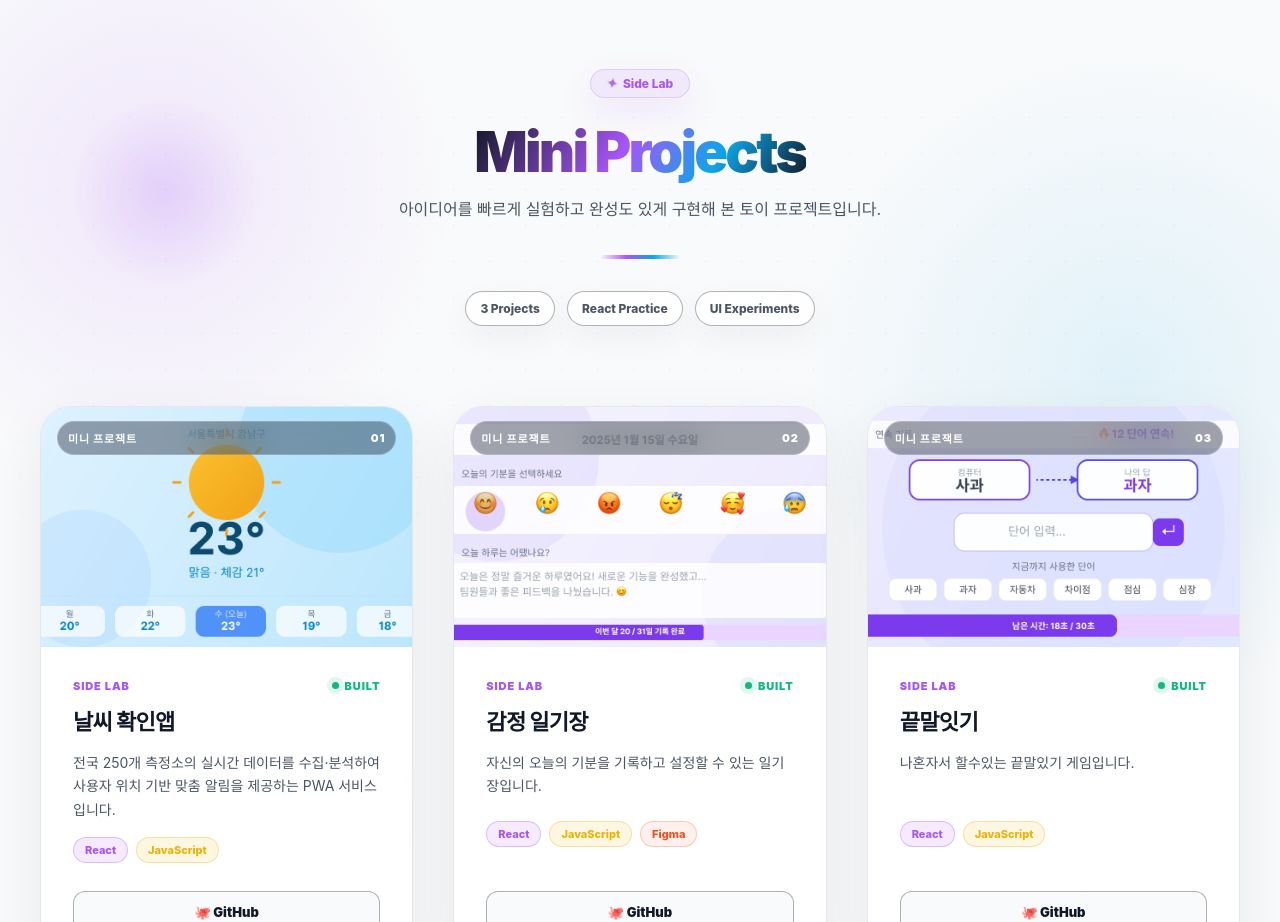
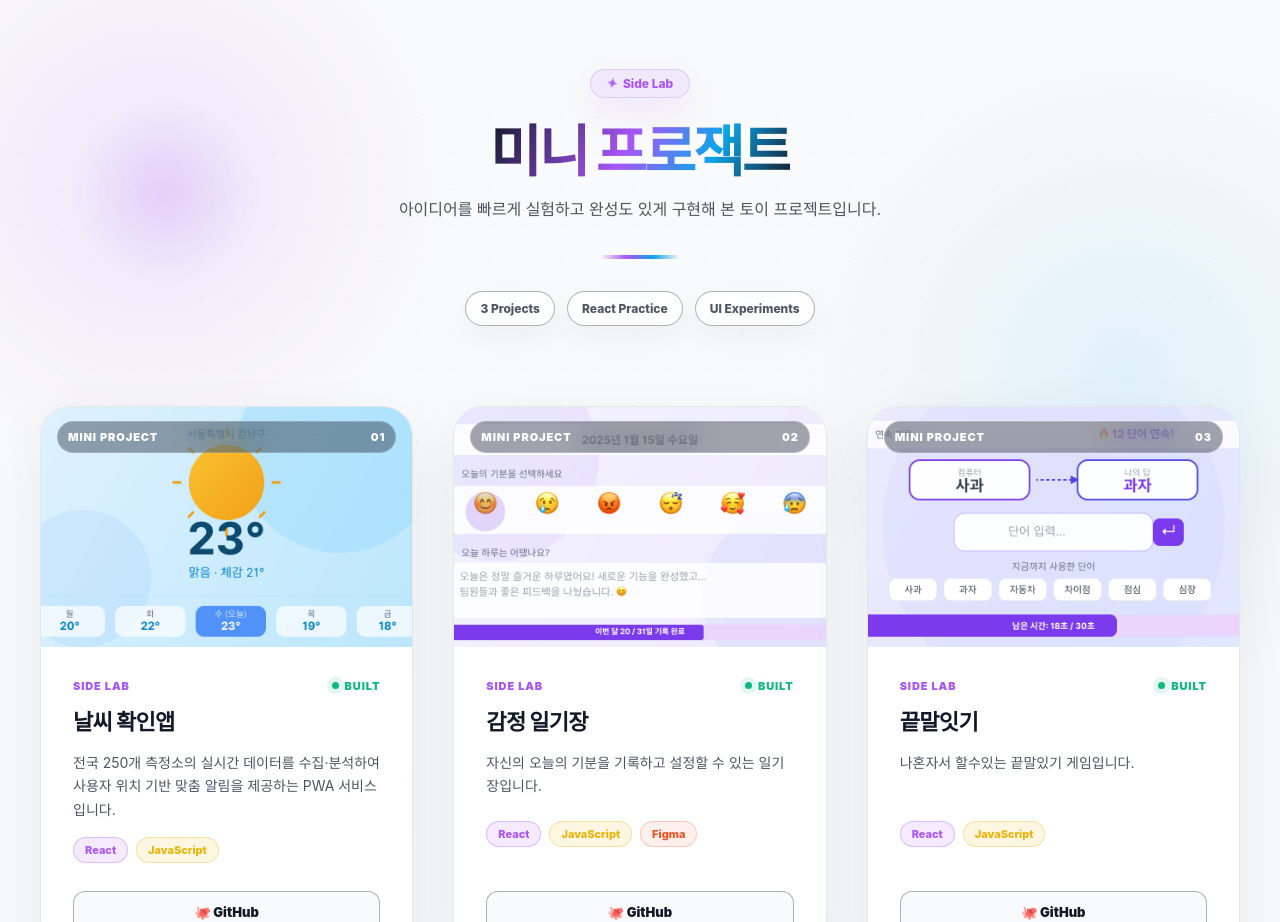
Before and after one commit to lsmxy4/Portfolio, a React (Vite) app: page / in a window 1280 px wide. Shown: the part 5380-6302 px from the top of the page. Built offline with nearby package versions, Linux system fonts and the light colour scheme; a web font is replaced by a local one.

Commit message:
AllPage Fixed

```diff
--- a/src/components/project/MiniProject.jsx
+++ b/src/components/project/MiniProject.jsx
@@ -27,7 +27,7 @@ const MiniProject = () => {
                         <span className={styles.badgeIcon}>✦</span> Side Lab
                     </div>
                     <h1 id="mini-project-heading" className={styles.title}>
-                        Mini Projects
+                        미니 프로잭트
                     </h1>
                     <p className={styles.desc}>아이디어를 빠르게 실험하고 완성도 있게 구현해 본 토이 프로젝트입니다.</p>
                     <div className={styles.titleLine} />
--- a/src/components/projectCard/MiniProjectCard.jsx
+++ b/src/components/projectCard/MiniProjectCard.jsx
@@ -15,7 +15,7 @@ const MiniProjectCard = ({ index = 0, title, desc, tags = [], thumb, thumbLight
         >
             <div className={styles.thumb}>
                 <div className={styles.thumbOverlay}>
-                    <span>미니 프로잭트</span>
+                    <span>Mini Project</span>
                     <strong>{projectNumber}</strong>
                 </div>
                 {thumb && <img src={thumb} alt={title} className={styles.darkImg} />}
```
